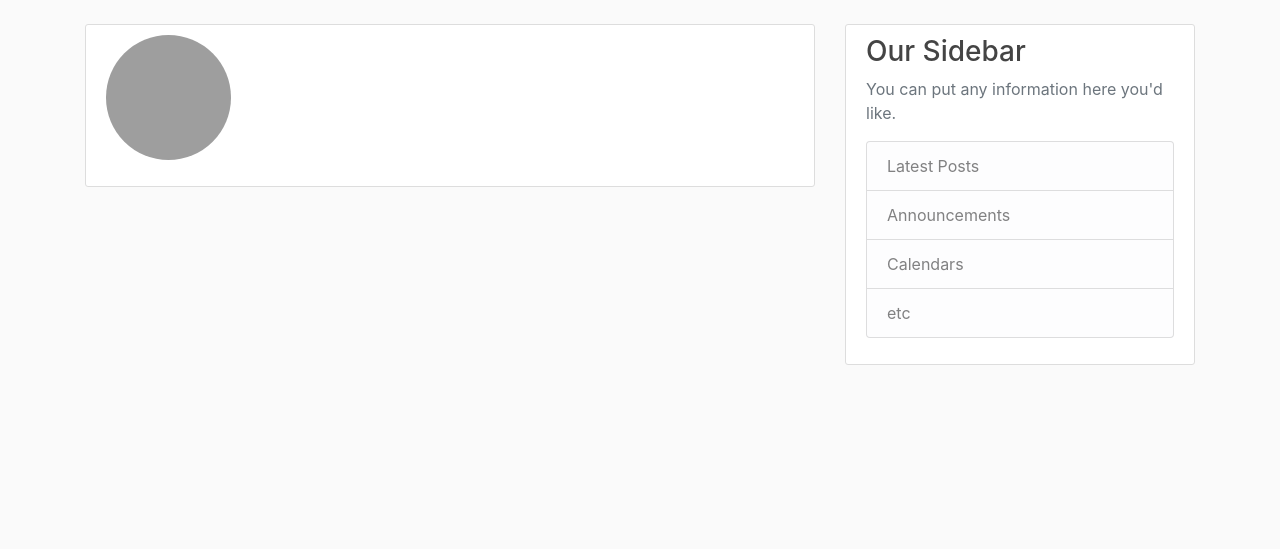
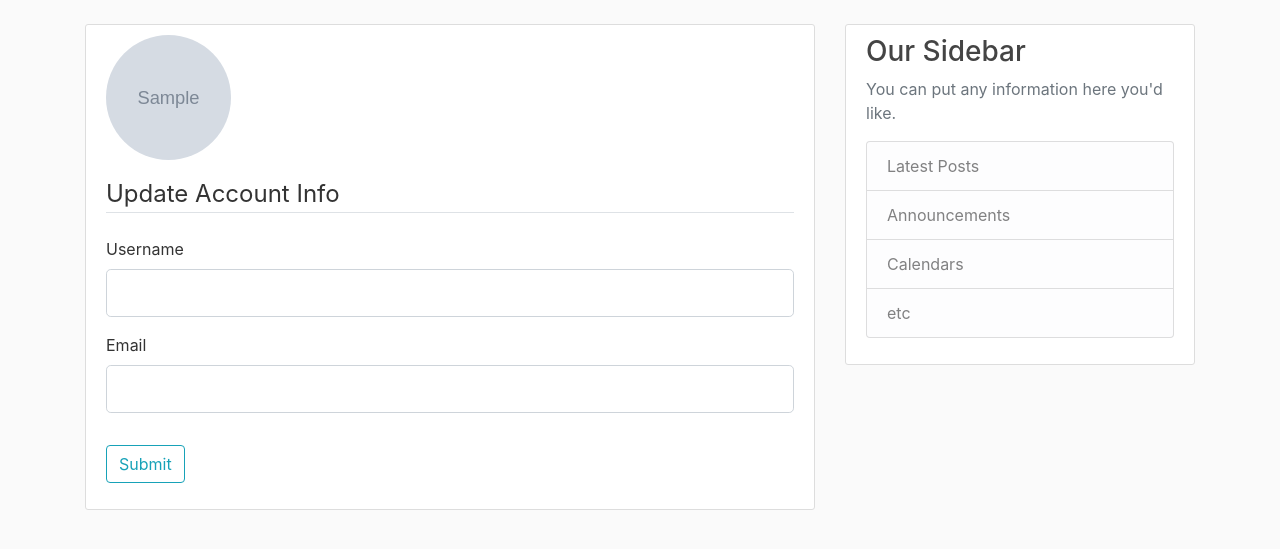
Before and after one commit to Stevennagle/Flask-Blog, a Python web app: template flaskblog/templates/account.html in a window 1280 px wide. Shown: the part 56-605 px from the top of the page. Run offline with Jinja, Linux system fonts and the light colour scheme; the template is opened without the code that fills it: most values are stand-ins (such as "Sample title", 1, 10 or a date in 2020); grey boxes marked "Sample" are stand-in pictures; form fields are guessed from the names that the template uses; some libraries are stand-ins or nearby versions; grey boxes are pictures that could not be loaded.

Commit message:
add feature: user can update account info

```diff
--- a/flaskblog/templates/account.html
+++ b/flaskblog/templates/account.html
@@ -2,12 +2,48 @@
 {% block content %}
     <div class="content-section">
       <div class="media">
-        <img class="rounded-circle account-img" src="userimage.jpg">
+        <img class="rounded-circle account-img" src="{{ image_file }}">
         <div class="media-body">
           <h2 class="account-heading">{{ current_user.username }}</h2>
           <p class="text-secondary">{{ current_user.email }}</p>
         </div>
       </div>
-      <!-- FORM HERE -->
+
+        <form method="POST" action="">
+            {{ form.hidden_tag() }}
+            <fieldset class="form-group">
+                <legend class="border-bottom mb-4">Update Account Info</legend>
+                <div class="form-group">
+                    {{ form.username.label(class="form-control-label") }}
+                    {% if form.username.errors %}
+                        {{ form.username(class="form-control form-control-lg is-invalid") }}
+                        <div class="invalid-feedback">
+                            {% for error in form.username.errors %}
+                                <span>{{ error }}</span>
+                            {% endfor %}
+                        </div>
+                    {% else%}
+                        {{ form.username(class="form-control form-control-lg") }}
+                    {% endif %}
+                </div>
+                <div class="form-group">
+                    {{ form.email.label(class="form-control-label") }}
+                    {% if form.email.errors %}
+                        {{ form.email(class="form-control form-control-lg is-invalid") }}
+                        <div class="invalid-feedback">
+                            {% for error in form.email.errors %}
+                                <span>{{ error }}</span>
+                            {% endfor %}
+                        </div>
+                    {% else%}
+                        {{ form.email(class="form-control form-control-lg") }}
+                    {% endif %}
+                </div>
+            </fieldset>
+            <div class="form-group">
+                {{ form.submit(class="btn btn-outline-info") }}
+            </div>
+        </form>
+
     </div>
 {% endblock content%}
```
Also changed, not shown: flaskblog/forms.py (+21 -0 lines), flaskblog/routes.py (+10 -3 lines).
